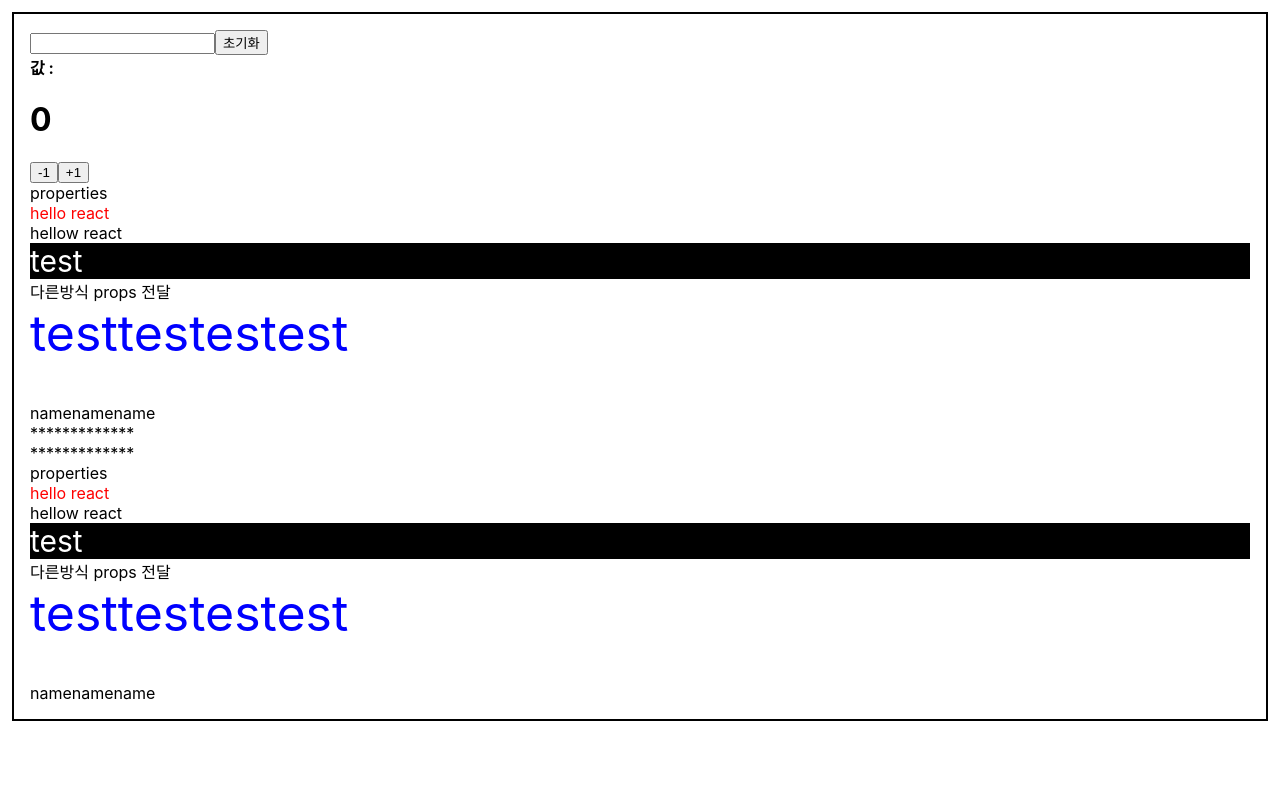
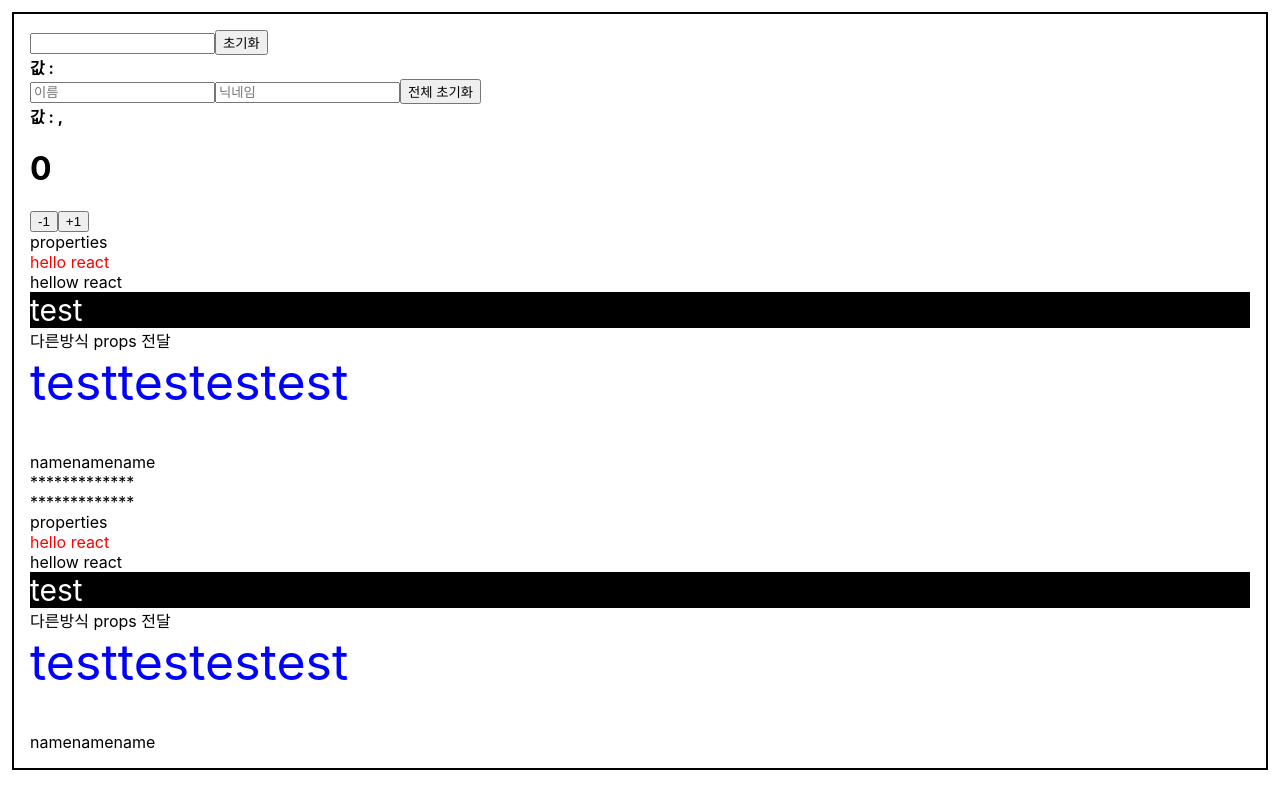
Before and after one commit to pointehd/react-study, a React (Create React App) app: page / in a window 1280 px wide. Built offline with nearby package versions, Linux system fonts and the light colour scheme.

Commit message:
9. 여러개의 Input 상태 관리하기
https://react.vlpt.us/basic/09-multiple-inputs.html

```diff
--- a/src/InputSample.js
+++ b/src/InputSample.js
@@ -2,10 +2,31 @@
 
 function InputSample(){
     const [text, setText] = useState('');
+    const [inputs, setInputs] = useState({
+        name : '',
+        nickname: ''
+    });
+
+    const {name, nickname} = inputs; // 비구조화 할당을 통해 값 추출
+
+    const onChanges = (e) =>{
+        const {value, name} = e.target;
+        setInputs({
+            ...inputs, // 기존 inputs 객체 복사
+            [name] :value // name 키를 가진 값을 value 로 설정
+        })
+    }
+
     const onChange = (e) =>{
         setText(e.target.value);
     };
 
+    const onResets = () =>{
+        setInputs({
+            name:'',
+            nickname:''
+        });
+    }
     const onReset = () =>{
         setText('');
     }
@@ -17,6 +38,12 @@
             <div>
                 <b>값 : {text}</b>
             </div>
+            <input name="name" onChange={onChanges} value={name} placeholder="이름"/>
+            <input name="nickname" onChange={onChanges} value={nickname} placeholder="닉네임"/>
+            <button onClick={onResets}>전체 초기화</button>
+            <div>
+                <b>값 : {name}, {nickname}</b>
+            </div>
         </div>
     )
 }
```
Also changed, not shown: 2 other files (tests, documents, lock files or other folders).
